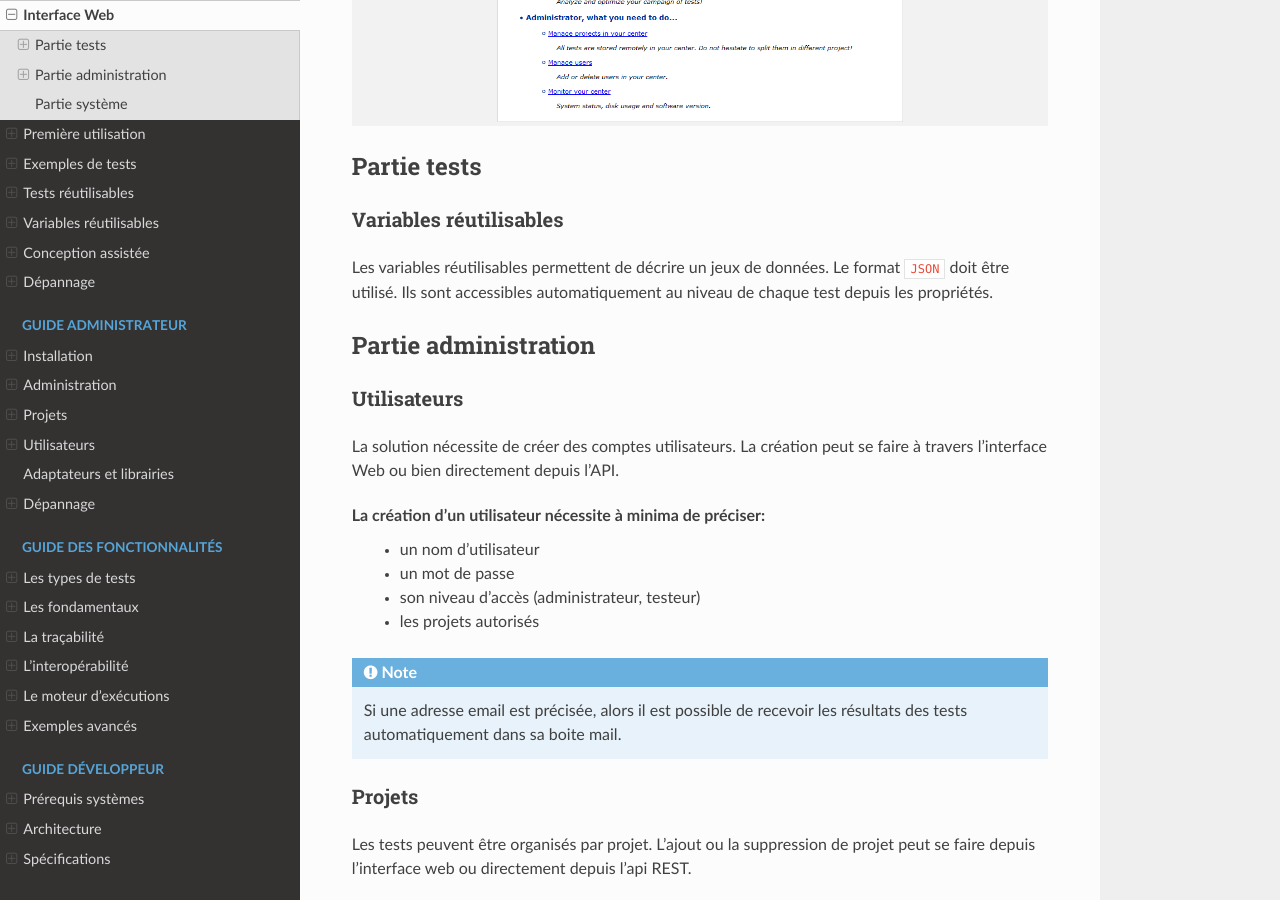
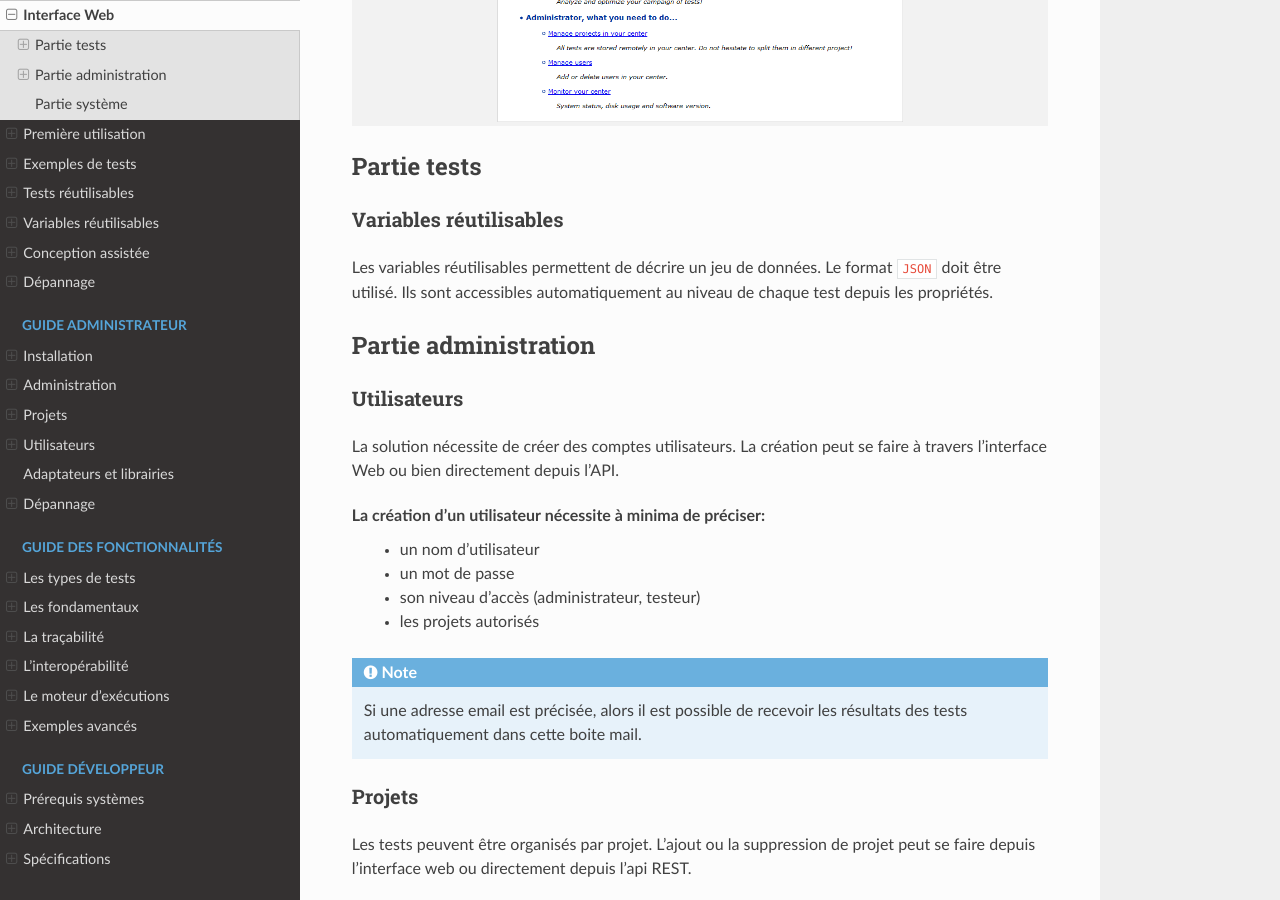
Before and after one commit to ExtensiveAutomation/extensiveautomation-fr.readthedocs.io, a Sphinx documentation site: the page built from docs/user/web_client.rst, in a window 1280 px wide and 900 px high, scrolled down 355 px. Built offline with Sphinx 7.4.7 and the Read the Docs theme 2.0.0, drawn with Linux system fonts in a browser that asks for light colours.

Commit message:
correction

```diff
--- a/docs/user/web_client.rst
+++ b/docs/user/web_client.rst
@@ -9,7 +9,7 @@ Partie tests
 Variables réutilisables
 ~~~~~~~~~~~~~~~~~~~~~~~
 
-Les variables réutilisables permettent de décrire un jeux de données. Le format ``JSON`` doit être utilisé.
+Les variables réutilisables permettent de décrire un jeu de données. Le format ``JSON`` doit être utilisé.
 Ils sont accessibles automatiquement au niveau de chaque test depuis les propriétés.
 
 Partie administration
@@ -27,9 +27,9 @@ La création d'un utilisateur nécessite à minima de préciser:
  - son niveau d'accès (administrateur, testeur)
  - les projets autorisés
 
-.. note:: Si une adresse email est précisée, alors il est possible de recevoir les résultats des tests automatiquement dans sa boite mail.
+.. note:: Si une adresse email est précisée, alors il est possible de recevoir les résultats des tests automatiquement dans cette boite mail.
 
-.. warning: Ne pas oublier de modifier les mots de passes des utilisateurs ``admin`` et ``tester``, par défaut ils n'ont pas de mot de passe.
+.. warning: Ne pas oublier de modifier les mots de passe des utilisateurs ``admin`` et ``tester``, par défaut ils n'ont pas de mot de passe.
 
 Projets
 ~~~~~~~
```
